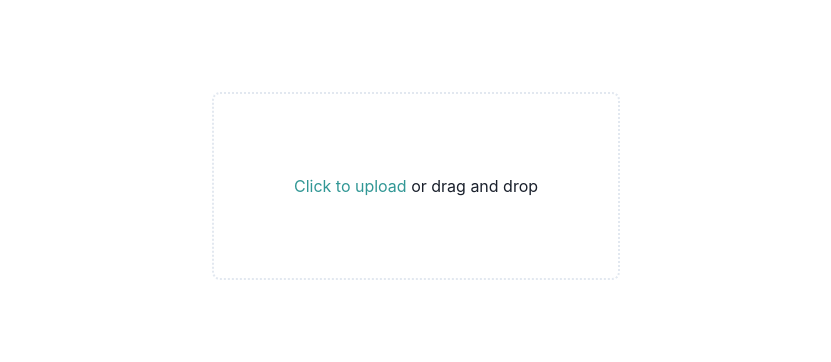
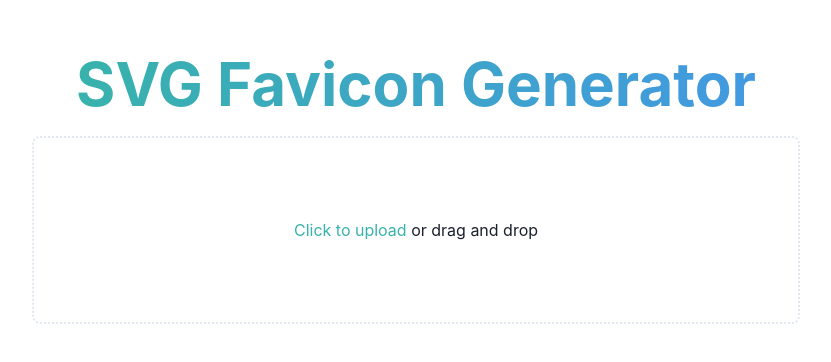
Before and after one commit to shun-shobon/favicon-generator, a React app: page / in a window 1280 px wide. Shown: the part 214-576 px from the top of the page, without its empty margins (224-1055 px from the left). Built offline with nearby package versions, Linux system fonts and the light colour scheme; the HTML template or start-up script is replaced by a standard one; what @resvg/resvg-wasm would draw is missing.

Commit message:
feat: Improve UI

```diff
--- a/src/assets/favicon.html
+++ b/src/assets/favicon.html
@@ -1,4 +1,5 @@
-<link rel="icon" href="/favicon.ico" sizes="any" /><!-- 32×32 -->
+<!-- `sizes="any"` is to fix Chrome bug -->
+<link rel="icon" href="/favicon.ico" sizes="any" />
 <link rel="icon" href="/icon.svg" type="image/svg+xml" />
-<link rel="apple-touch-icon" href="/apple-touch-icon.png" /><!-- 180×180 -->
+<link rel="apple-touch-icon" href="/apple-touch-icon.png" />
 <link rel="manifest" href="/manifest.webmanifest" />
--- a/src/components/App.tsx
+++ b/src/components/App.tsx
@@ -1,4 +1,4 @@
-import { VStack } from "@chakra-ui/react";
+import { Heading, VStack } from "@chakra-ui/react";
 import { FileInput } from "./FileInput";
 import { Success } from "./Success";
 import { useState } from "react";
@@ -22,12 +22,24 @@ function App(): JSX.Element {
       .finally(() => setLoading(false));
   };
 
+  const handleOneMore = () => {
+    setData(null);
+  };
+
   return (
-    <VStack w="100wh" h="100vh" justify="center" p={4}>
+    <VStack w="full" h="100dvh" justify="center" p={4} gap={4}>
+      <Heading
+        as="h1"
+        fontSize={{ base: "4xl", md: "6xl" }}
+        bgGradient="linear(to-r, teal.400,blue.400)"
+        bgClip="text"
+      >
+        SVG Favicon Generator
+      </Heading>
       {loading ? (
         <div>Loading...</div>
       ) : data ? (
-        <Success data={data} />
+        <Success data={data} onOneMore={handleOneMore} />
       ) : (
         <FileInput onFileSubmit={handleFileSubmit} />
       )}
--- a/src/components/FileInput.tsx
+++ b/src/components/FileInput.tsx
@@ -33,7 +33,10 @@ export function FileInput({ onFileSubmit }: Props): JSX.Element {
       as="form"
       onDrop={handleDrop}
       onDragOver={handleDragOver}
-      p={20}
+      w="full"
+      maxW="container.md"
+      px={10}
+      py={20}
       borderWidth={2}
       borderStyle="dotted"
       borderRadius="lg"
@@ -46,7 +49,7 @@ export function FileInput({ onFileSubmit }: Props): JSX.Element {
         onChange={handleChange}
       />
       <Box>
-        <Link as="label" htmlFor={inputId} color="teal.500">
+        <Link as="label" htmlFor={inputId} color="teal.400">
           Click to upload
         </Link>{" "}
         or drag and drop
--- a/src/components/Success.tsx
+++ b/src/components/Success.tsx
@@ -1,7 +1,7 @@
 import { PrismLight as SyntaxHighlighter } from "react-syntax-highlighter";
 import html from "react-syntax-highlighter/dist/esm/languages/prism/markup";
 import { nord } from "react-syntax-highlighter/dist/esm/styles/prism";
-import { VStack, Heading, Text, Link, Box } from "@chakra-ui/react";
+import { Heading, Text, Link, Box } from "@chakra-ui/react";
 import headHtml from "~/assets/favicon.html?raw";
 import { useEffect, useRef } from "react";
 
@@ -9,9 +9,10 @@ SyntaxHighlighter.registerLanguage("html", html);
 
 type Props = {
   data: Blob;
+  onOneMore: () => void;
 };
 
-export function Success({ data }: Props): JSX.Element {
+export function Success({ data, onOneMore }: Props): JSX.Element {
   const linkRef = useRef<HTMLAnchorElement>(null);
 
   useEffect(() => {
@@ -27,18 +28,29 @@ export function Success({ data }: Props): JSX.Element {
   });
 
   return (
-    <Box p={4}>
+    <Box w="full" maxW="container.md" mx="auto" textAlign="center">
       <Heading>Success!</Heading>
       <Text>
-        <Link ref={linkRef}>Click to download</Link> favicons zip file.
+        <Link ref={linkRef} color="teal.400" fontWeight={700}>
+          Click to download
+        </Link>{" "}
+        favicons zip file.
       </Text>
       <Text>
         Add the following code to the <code>{"<head>"}</code> tag of your HTML
         file.
       </Text>
-      <SyntaxHighlighter language="html" style={nord}>
-        {headHtml}
+      <SyntaxHighlighter
+        language="html"
+        style={nord}
+        showLineNumbers
+        customStyle={{ maxWidth: "100%" }}
+      >
+        {headHtml.trim()}
       </SyntaxHighlighter>
+      <Link color="teal.400" fontWeight={700} onClick={onOneMore}>
+        One more?
+      </Link>
     </Box>
   );
 }
--- a/src/convert.ts
+++ b/src/convert.ts
@@ -7,6 +7,8 @@ import {
 } from "@resvg/resvg-wasm";
 import JSZip from "jszip";
 import { createIco } from "./ico";
+
+import webmanifest from "~/assets/manifest.webmanifest?raw";
 
 await initWasm(fetch(wasmUrl));
 
@@ -36,6 +38,7 @@ export async function process(svg: string): Promise<Blob> {
   zip.file("apple-touch-icon.png", appleTouchIcon);
   zip.file("android-chrome-192x192.png", androidChrome192);
   zip.file("android-chrome-512x512.png", androidChrome512);
+  zip.file("manifest.webmanifest", webmanifest);
 
   const blob = await zip.generateAsync({ type: "blob" });
   return blob;
```
Also changed, not shown: src/assets/manifest.webmanifest (added).
